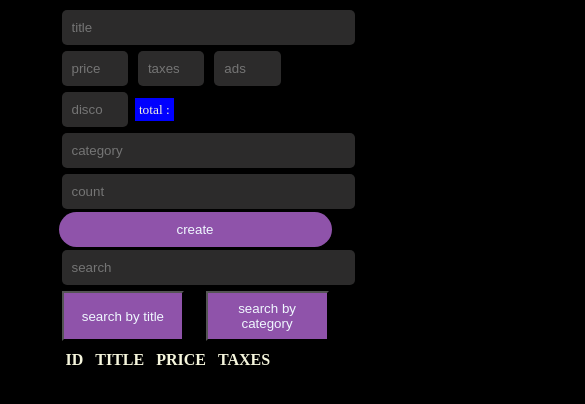
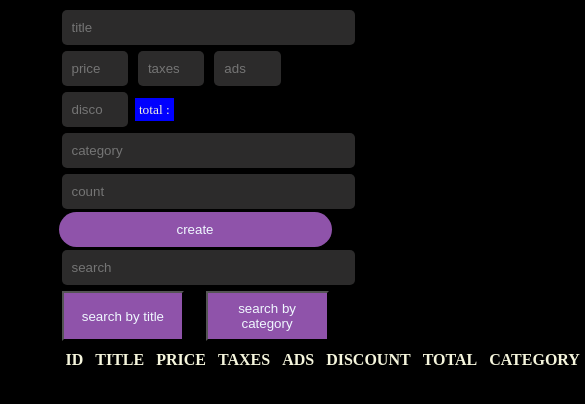
Before and after one commit to mahmoudelhosarry/CRUDS, a plain HTML site: page index.html in a window 390 px wide. Shown: the part 92-496 px from the top of the page, 585 px wide, since content can reach past the window. Drawn offline with Linux system fonts and the light colour scheme.

Commit message:
Update cruds.css

```diff
--- a/cruds.css
+++ b/cruds.css
@@ -84,8 +84,8 @@ table {
   text-align: center;
 }
 @media(max-width:760px){
-  .table{
-  width: 80%;
+  table{
+  width: 50%;
     overflow: scroll;
   }
 }
```
